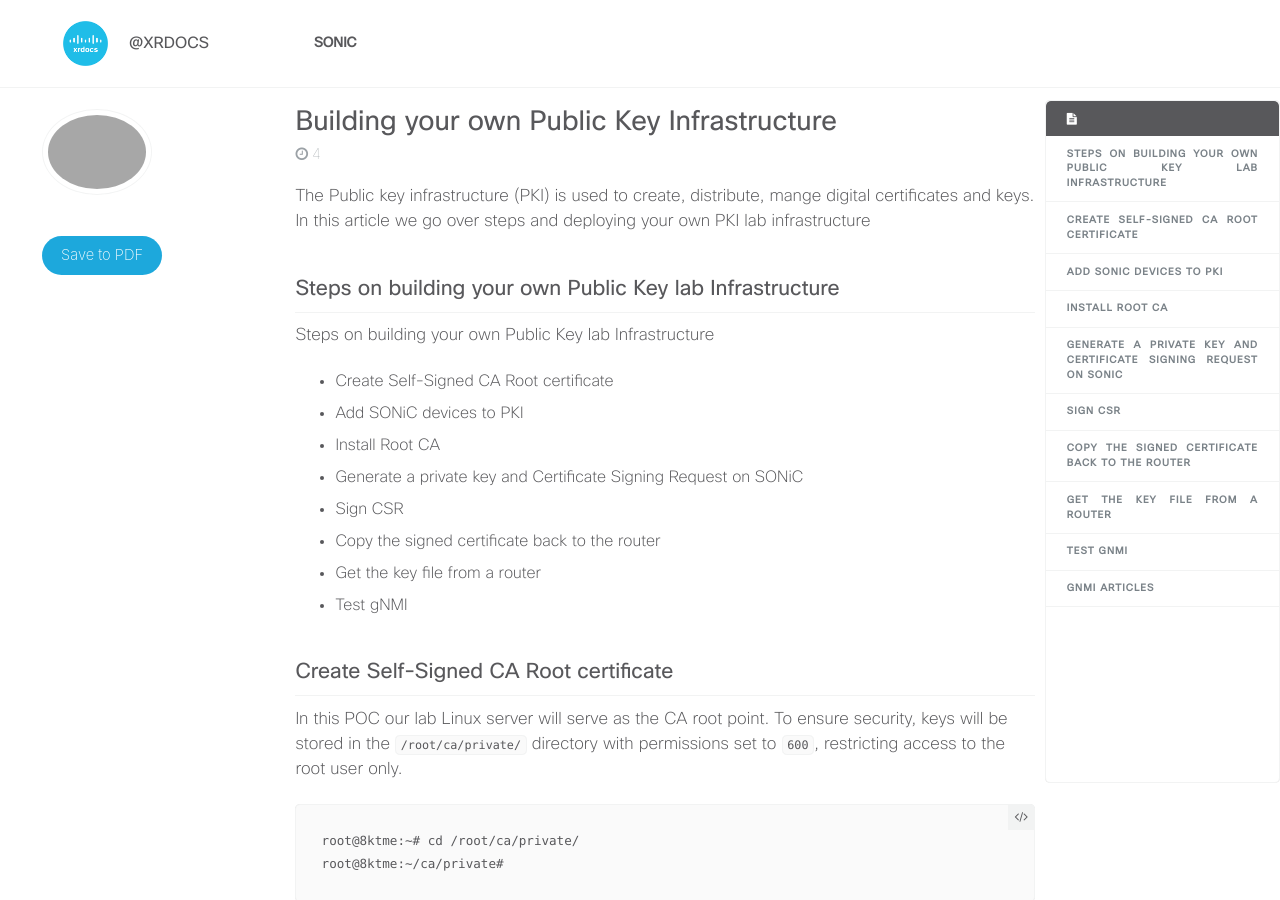
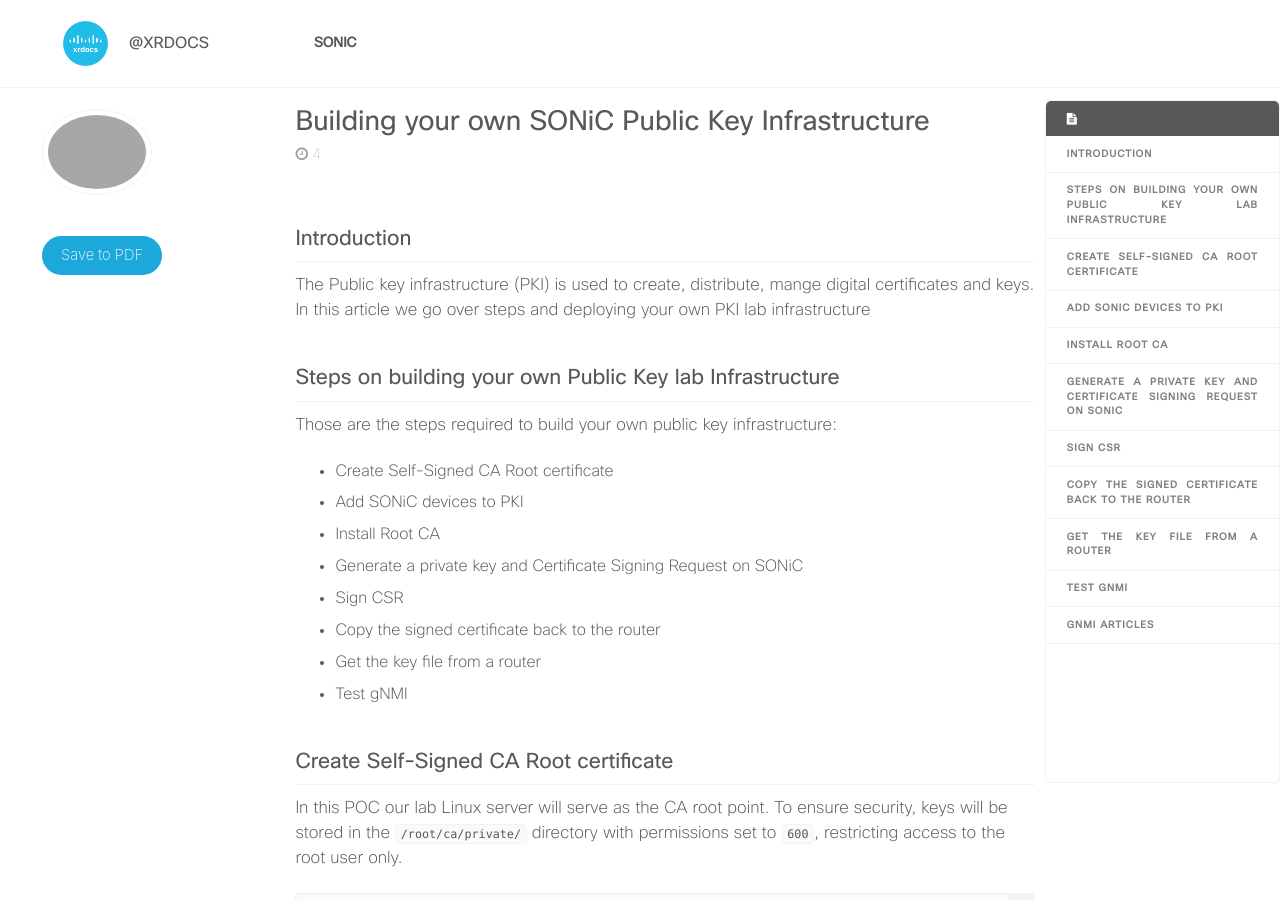
Before and after one commit to xrdocs-migration/SONiC, a Jekyll site: the page built from _blogs/pkiInfra.md, in a window 1280 px wide and 900 px high. Built offline with Jekyll 4.4.1, drawn with Linux system fonts in a browser that asks for light colours; comment, search, counter and statistics services are not loaded.

Commit message:
Update pkiInfra.md

```diff
--- a/_blogs/pkiInfra.md
+++ b/_blogs/pkiInfra.md
@@ -1,7 +1,7 @@
 ---
 published: true
 date: '2025-07-31 14:26 +0200'
-title: Building your own Public Key Infrastructure
+title: Building your own SONiC Public Key Infrastructure
 author: Alexei Kiritchenko
 excerpt: Building Public Key Infrastructure in the lab environment
 tags:
@@ -13,6 +13,7 @@ position: hidden
 
 {% include toc %}
 
+## Introduction
 
 The Public key infrastructure (PKI) is used to create, distribute, mange digital certificates and keys. In this article we go over steps and deploying your own PKI lab infrastructure
 
@@ -20,7 +21,7 @@ The Public key infrastructure (PKI) is used to create, distribute, mange digital
 
 ## Steps on building your own Public Key lab Infrastructure
 
-Steps on building your own Public Key lab Infrastructure
+Those are the steps required to build your own public key infrastructure:
 
 - Create Self-Signed CA Root certificate
 - Add SONiC devices to PKI
```
